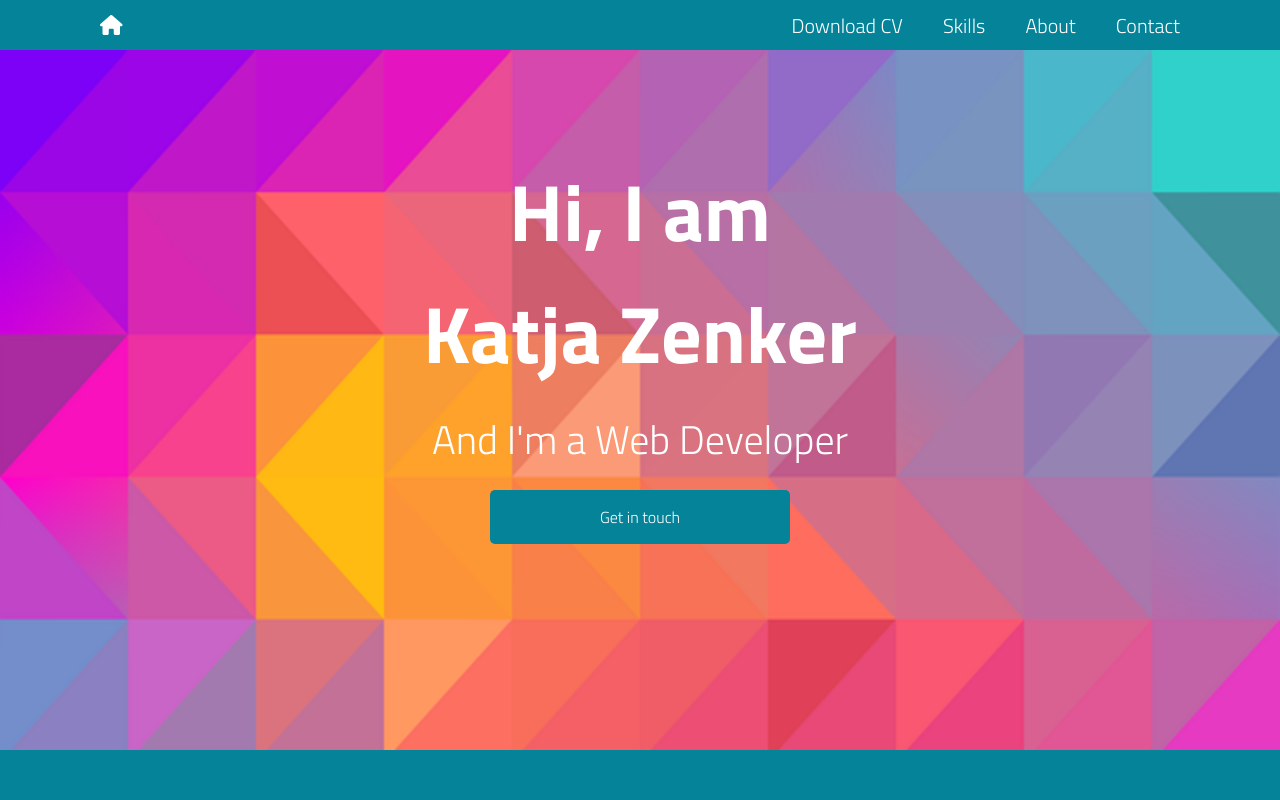
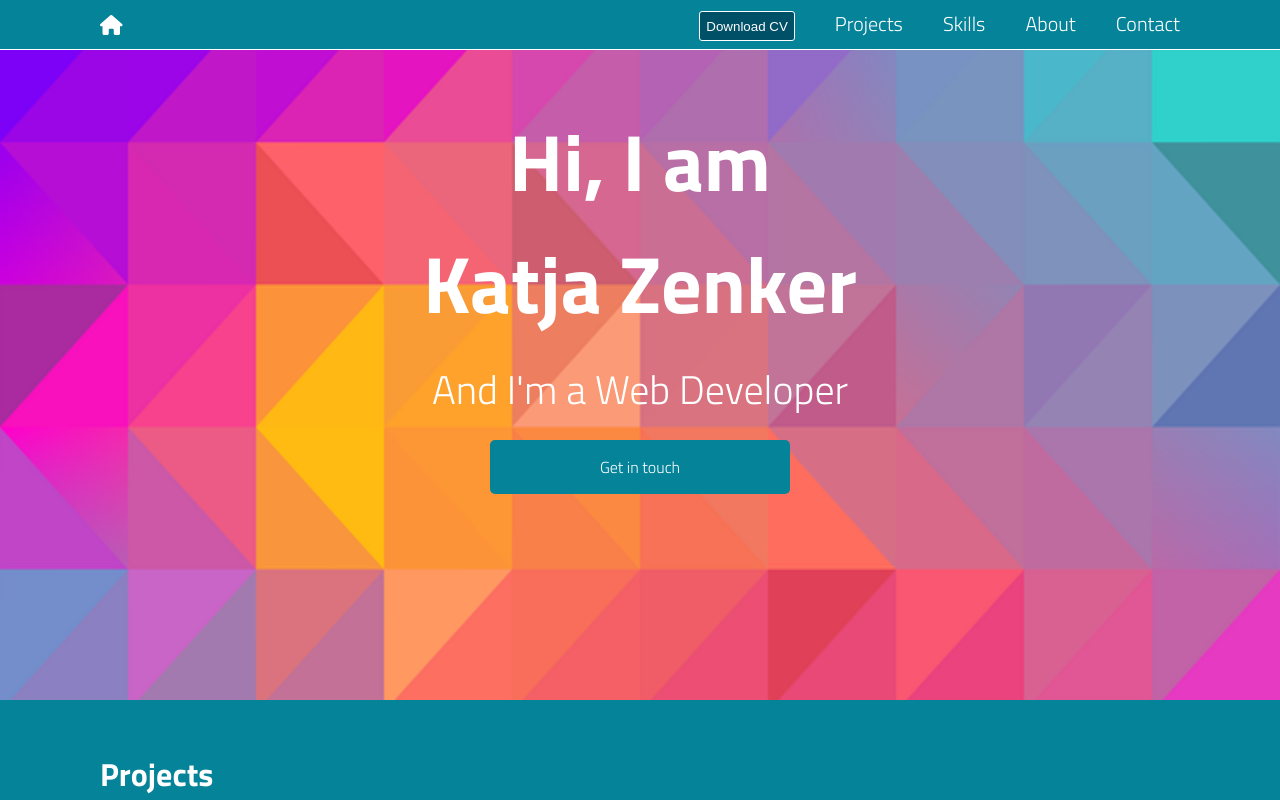
Before and after one commit to queuing4oranges/portfolio, a React (Create React App) app: page / in a window 1280 px wide. Shown: the top 800 px of the page. Built offline with nearby package versions, Linux system fonts and the light colour scheme; data requests are answered from the project's data file.

Commit message:
sticky navbar

```diff
--- a/src/components/Header.js
+++ b/src/components/Header.js
@@ -7,15 +7,17 @@ const Header = () => {
 
 
     return (
-        <div className="navbar">
+        <div className="navbar sticky">
             <div className="navbar__cont">
-                <div className="navbar__home"><a className="navbar__link" href="#"><FontAwesomeIcon icon={faHouse} size="1x" color="white"/></a></div>
+                <div className="navbar__home"><a className="navbar__link" href="#home"><FontAwesomeIcon icon={faHouse} size="1x" color="white"/></a></div>
             </div>
                 <div className="navbar__links">
-                <div className="navbar__pdf"><a className="navbar__link" href="CV2022.pdf" download="CV2022.pdf">Download CV</a></div>
-                <div className="navbar__skills"><a className="navbar__link" href="#">Skills</a></div>
-                <div className="navbar__about"><a className="navbar__link" href="#">About</a></div>
-                <div className="navbar__contact"><a className="navbar__link" href="#">Contact</a></div>
+                <div className="navbar__pdf"><button className="navbar__button"><a className="navbar__link" href="CV2022.pdf" download="CV2022.pdf">Download CV</a></button></div>
+
+                <div className="navbar__skills"><a className="navbar__link" href="#projects">Projects</a></div>
+                <div className="navbar__skills"><a className="navbar__link" href="#skills">Skills</a></div>
+                <div className="navbar__about"><a className="navbar__link" href="#about">About</a></div>
+                <div className="navbar__contact"><a className="navbar__link" href="#contact">Contact</a></div>
             </div>
         </div>
 
--- a/src/components/Hero.js
+++ b/src/components/Hero.js
@@ -11,7 +11,7 @@ const Hero = () => {
 
     return (
 
-    <div className="hero__image">            {openModal &&
+    <div className="hero__image" id="home">            {openModal &&
              <Modal hideModal={setOpenModal}/>}
         <div className="hero__text">
             <h1 className="hero__title">Hi, I am <br/>Katja Zenker</h1>
--- a/src/components/Projects.jsx
+++ b/src/components/Projects.jsx
@@ -8,7 +8,7 @@ function Projects() {
     const {data: projects, isPending, error} = useFetch(url)
 
   return (
-    <div className="projects__container">
+    <div className="projects__container" id='projects'>
 
     <h1 className="projects__title">Projects</h1>
 
--- a/src/components/Skills.js
+++ b/src/components/Skills.js
@@ -8,7 +8,7 @@ const Skills = () => {
     return (
     <>
     <h1 className="skills__title-big">Skills</h1>
-        <div className="skills__container">
+        <div className="skills__container" id="skills">
 
 
             <div className="tech__container">
--- a/src/scss/header.scss
+++ b/src/scss/header.scss
@@ -14,6 +14,7 @@ $blackish: #021E20;
     width: 100%;
     align-items: center;
     justify-content: flex-start;
+    border-bottom: 1px white solid;
 
     &__cont{
         padding-left: 100px;
@@ -31,6 +32,12 @@ $blackish: #021E20;
     &__about{
         padding: 0 20px;
     }
+    &__button{
+        background-color: $darkblue;
+        border: white 1px solid;
+        border-radius: 3px;
+        height: 30px;
+    }
 }
 .navbar__contact{
     padding-right: 100px;
@@ -43,4 +50,9 @@ $blackish: #021E20;
 
 }
 
+.sticky {
+    position: fixed;
+    top: 0;
+    width: 100%;
+}
 /*padding left and right 100px*/
```
